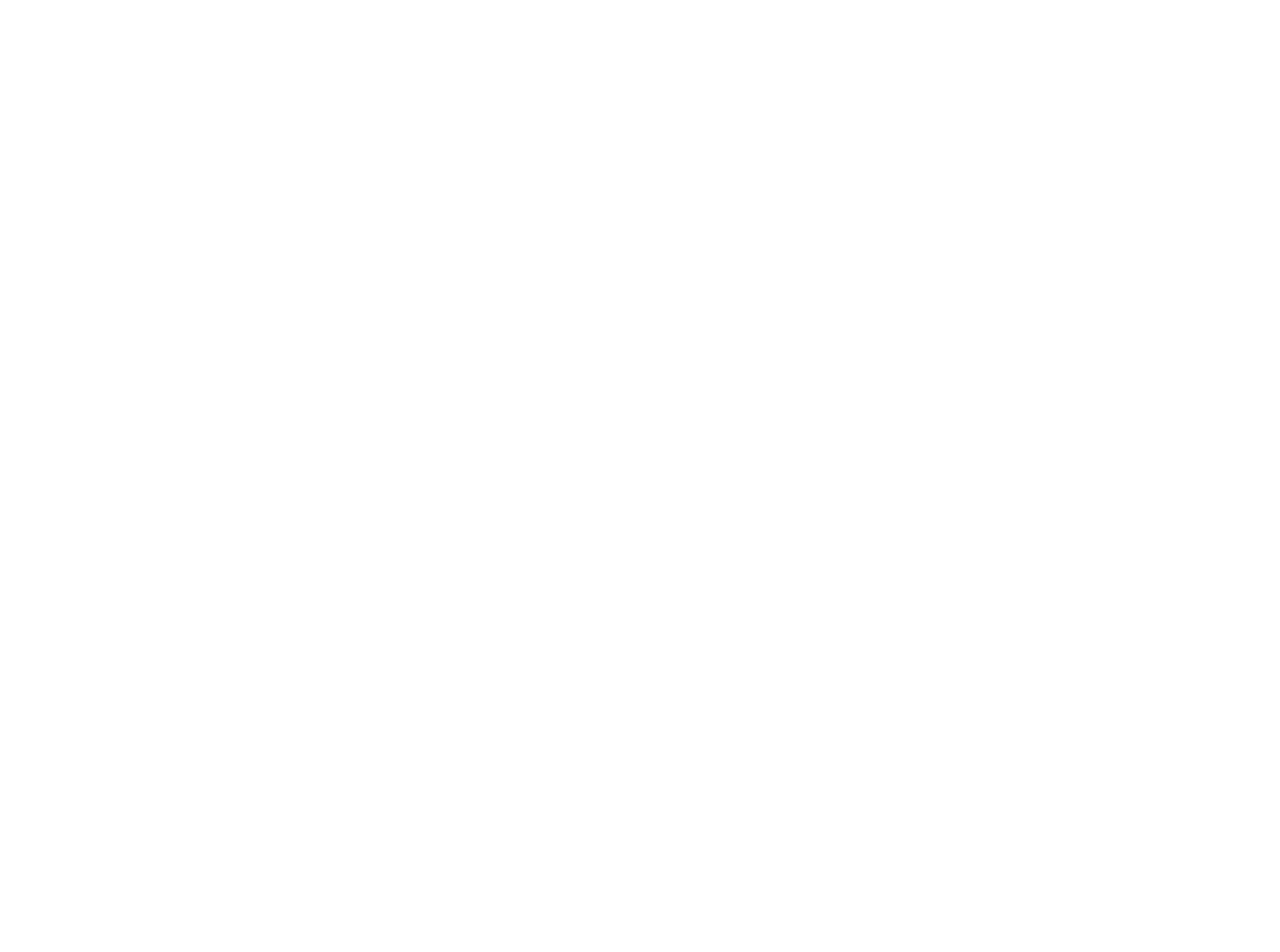
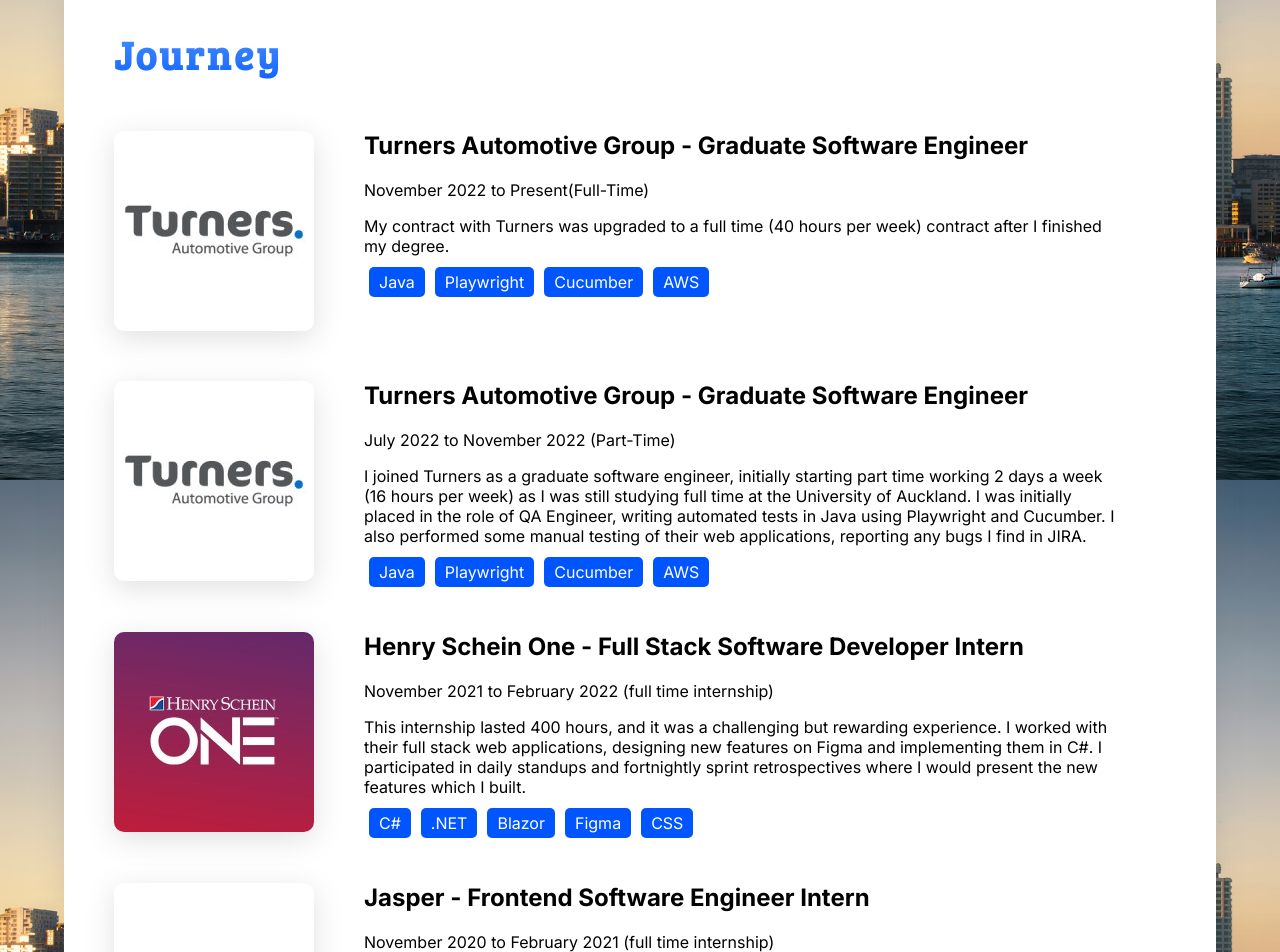
Before and after one commit to christopher-alba/personal-portfolio, a React (Create React App) app: page / in a window 1280 px wide. Shown: the part 1920-2872 px from the top of the page. Before the commit the page ends 1797 px from the top, so only its background shows below. Built offline with nearby package versions, Linux system fonts and the light colour scheme.

Commit message:
complete journey section

```diff
--- /dev/null
+++ b/src/components/JourneyBlock/JourneyBlock.tsx
@@ -0,0 +1,26 @@
+import React, { FC } from "react";
+import { CompanyLogo, CompanyName, InfoDiv, MainDiv, TechnologyBlock } from "./styled";
+
+const JourneyBlock: FC<{
+  logoSrc: string;
+  companyName: string;
+  description: string;
+  dates: string;
+  technologies: string[];
+}> = ({ logoSrc, companyName, description, dates, technologies }) => {
+  return (
+    <MainDiv>
+      <CompanyLogo src={logoSrc} />
+      <InfoDiv>
+        <CompanyName>{companyName}</CompanyName>
+        <p>{dates}</p>
+        <p>{description}</p>
+        {technologies.map((tech) => (
+          <TechnologyBlock>{tech}</TechnologyBlock>
+        ))}
+      </InfoDiv>
+    </MainDiv>
+  );
+};
+
+export default JourneyBlock;
--- /dev/null
+++ b/src/components/JourneyBlock/index.ts
@@ -0,0 +1,2 @@
+import JourneyBlock from "./JourneyBlock";
+export default JourneyBlock;
--- /dev/null
+++ b/src/components/JourneyBlock/styled.ts
@@ -0,0 +1,25 @@
+import styled from "styled-components";
+
+export const MainDiv = styled("div")`
+  display: flex;
+  margin: 50px 0;
+`;
+export const InfoDiv = styled("div")`
+  padding: 0 50px;
+`;
+export const CompanyLogo = styled("img")`
+  box-shadow: rgba(100, 100, 111, 0.2) 0px 7px 29px 0px;
+  border-radius: 10px;
+  height:200px;
+  width:200px;
+`;
+export const CompanyName = styled("h2")`
+    margin-top:0;
+`;
+export const TechnologyBlock = styled("span")`
+  padding: 5px 10px;
+  background: ${({ theme }) => theme.colors.tertiary};
+  color: white;
+  margin: 5px;
+  border-radius: 5px;
+`;
--- /dev/null
+++ b/src/components/MajorSection.ts
@@ -0,0 +1,10 @@
+import styled from "styled-components";
+
+export const MajorSection = styled("div")`
+  background: ${({ theme }) => theme.colors.primary};
+  max-width: 100%;
+  min-height: 300px;
+  border-radius: 10px;
+  padding: 50px;
+  box-shadow: rgba(100, 100, 111, 0.2) 0px 7px 29px 0px;
+`;
--- /dev/null
+++ b/src/components/StyledContainer.ts
@@ -0,0 +1,11 @@
+import { Container } from "@mui/system";
+import styled from "styled-components";
+
+export const StyledContainer = styled(Container)`
+  margin-top: 100px;
+  margin-bottom: 100px;
+  @media (max-width: 900px) {
+    margin-top: 20px;
+    margin-bottom: 20px;
+  }
+`;
--- /dev/null
+++ b/src/components/StyledHeading.ts
@@ -0,0 +1,18 @@
+import styled from "styled-components";
+
+export const StyledHeading = styled("h1")`
+  background: linear-gradient(
+    360deg,
+    ${({ theme }) => theme.colors.tertiary} -29.22%,
+    ${({ theme }) => theme.colors.tertiary2} 100%
+  );
+  -webkit-background-clip: text;
+  -webkit-text-fill-color: transparent;
+  background-clip: text;
+  text-fill-color: transparent;
+  font-size: 2.5rem;
+  font-weight: 800;
+  font-family: "Bree Serif", serif;
+  letter-spacing: 3px;
+  margin-top: 0;
+`;
--- a/src/pages/MainPage/About/About.tsx
+++ b/src/pages/MainPage/About/About.tsx
@@ -6,12 +6,10 @@
   MainDiv,
   ProfileDesc,
   ProfileDescDiv,
-  ProfileDiv,
   ProfilePicture,
   ProfileTopDiv,
   SocialLinksDiv,
   StyledAnchor,
-  StyledContainer,
   StyledHeading,
 } from "./styled";
 import {
@@ -21,11 +19,13 @@
   faGithub,
 } from "@fortawesome/free-brands-svg-icons";
 import { faPhone, faMailBulk } from "@fortawesome/free-solid-svg-icons";
+import { MajorSection } from "../../../components/MajorSection";
+import { StyledContainer } from "../../../components/StyledContainer";
 const About: FC = () => {
   return (
     <MainDiv>
       <StyledContainer>
-        <ProfileDiv>
+        <MajorSection>
           <ProfileTopDiv>
             <ProfilePicture src="/images/profileImage.png"></ProfilePicture>
             <ProfileDescDiv>
@@ -89,7 +89,7 @@
               <FontAwesomeIcon icon={faFacebook} /> Facebook{" "}
             </StyledAnchor>
           </SocialLinksDiv>
-        </ProfileDiv>
+        </MajorSection>
       </StyledContainer>
     </MainDiv>
   );
--- a/src/pages/MainPage/About/styled.ts
+++ b/src/pages/MainPage/About/styled.ts
@@ -1,4 +1,3 @@
-import { Container } from "@mui/material";
 import styled from "styled-components";
 
 export const MainDiv = styled("div")`
@@ -7,15 +6,6 @@
   justify-content: center;
   height: fit-content;
   width: 100%;
-`;
-
-export const StyledContainer = styled(Container)`
-  margin-top: 100px;
-  margin-bottom: 100px;
-  @media (max-width: 900px) {
-    margin-top: 20px;
-    margin-bottom: 20px;
-  }
 `;
 
 export const StyledHeading = styled("h1")`
@@ -37,14 +27,6 @@
   justify-content: space-between;
 `;
 
-export const ProfileDiv = styled("div")`
-  background: ${({ theme }) => theme.colors.primary};
-  max-width: 100%;
-  min-height: 300px;
-  border-radius: 10px;
-  padding: 50px;
-  box-shadow: rgba(100, 100, 111, 0.2) 0px 7px 29px 0px;
-`;
 export const ProfileTopDiv = styled("div")`
   display: flex;
   align-items: center;
@@ -127,6 +109,7 @@
   width: 100px;
   height: 50px;
   margin-left: 20px;
+  border-radius:10px;
   @media (max-width: 900px) {
     width: 50px;
     height: 25px;
--- /dev/null
+++ b/src/pages/MainPage/Journey/Journey.tsx
@@ -0,0 +1,51 @@
+import React, { FC } from "react";
+import JourneyBlock from "../../../components/JourneyBlock";
+import { MajorSection } from "../../../components/MajorSection";
+import { StyledContainer } from "../../../components/StyledContainer";
+import { StyledHeading } from "../../../components/StyledHeading";
+
+const Journey: FC = () => {
+  return (
+    <StyledContainer>
+      <MajorSection>
+        <StyledHeading>Journey</StyledHeading>
+        <JourneyBlock
+          logoSrc="/images/turners.jpg"
+          companyName="Turners Automotive Group - Graduate Software Engineer"
+          description="My contract with Turners was upgraded to a full time (40 hours per week) contract after I finished my degree."
+          dates="November 2022 to Present(Full-Time)"
+          technologies={["Java", "Playwright", "Cucumber", "AWS"]}
+        />
+        <JourneyBlock
+          logoSrc="/images/turners.jpg"
+          companyName="Turners Automotive Group - Graduate Software Engineer"
+          description="I joined Turners as a graduate software engineer, initially starting part time working 2 days a week (16 hours per week) as I was still studying full time at the University of Auckland. I was initially placed in the role of QA Engineer, writing automated tests in Java using Playwright and Cucumber. I also performed some manual testing of their web applications, reporting any bugs I find in JIRA."
+          dates="July 2022 to November 2022 (Part-Time)"
+          technologies={["Java", "Playwright", "Cucumber", "AWS"]}
+        />
+        <JourneyBlock
+          logoSrc="/images/hso.jpg"
+          companyName="Henry Schein One - Full Stack Software Developer Intern"
+          description="This internship lasted 400 hours, and it was a challenging but rewarding experience. I worked with their full stack web applications, designing new features on Figma and implementing them in C#. I participated in daily standups and fortnightly sprint retrospectives where I would present the new features which I built."
+          dates="November 2021 to February 2022 (full time internship)"
+          technologies={["C#", ".NET", "Blazor", "Figma", "CSS"]}
+        />
+        <JourneyBlock
+          logoSrc="/images/jasper-logo.png"
+          companyName="Jasper - Frontend Software Engineer Intern"
+          description="This internship lasted 400 hours, and it was a challenging but rewarding experience. I worked in the frontend of their full stack web applications, implementing the designs from Figma in Javascript, React. I participated in daily standups, and fortnightly sprint retrospectives."
+          dates="November 2020 to February 2021 (full time internship)"
+          technologies={[
+            "Javascript",
+            "React",
+            "CSS",
+            "Styled Components",
+            "Storybook",
+          ]}
+        />
+      </MajorSection>
+    </StyledContainer>
+  );
+};
+
+export default Journey;
--- /dev/null
+++ b/src/pages/MainPage/Journey/index.ts
@@ -0,0 +1,2 @@
+import Journey from "./Journey";
+export default Journey;
--- /dev/null
+++ b/src/pages/MainPage/Journey/styled.ts
@@ -0,0 +1 @@
+import styled from "styled-components";
--- a/src/pages/MainPage/MainPage.tsx
+++ b/src/pages/MainPage/MainPage.tsx
@@ -2,6 +2,7 @@
 import { DefaultTheme } from "styled-components";
 import Navbar from "../../components/Navbar";
 import About from "./About";
+import Journey from "./Journey";
 import Landing from "./Landing";
 
 const MainPage: FC<{
@@ -12,6 +13,7 @@
       <Landing />
       <Navbar setSelectedTheme={setSelectedTheme} />
       <About />
+      <Journey />
     </>
   );
 };
```
Also changed, not shown: public/images/turners.jpg (added).
